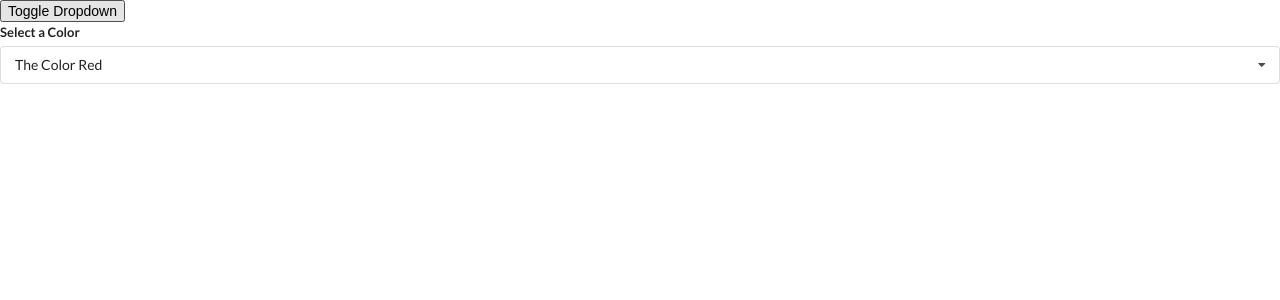
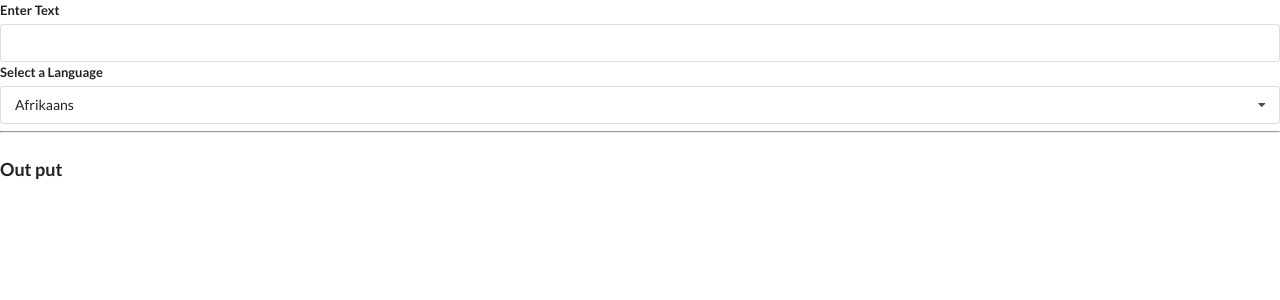
Before and after one commit to QuyetTran1211/React__Learning__Stephen, a React (Create React App) app in the folder widgets/: page /translate in a window 1280 px wide. Shown: the top 300 px of the page. Built offline with nearby package versions, Linux system fonts and the light colour scheme; no server answers.

Commit message:
final convert app and update react-router

```diff
--- a/widgets/src/App.js
+++ b/widgets/src/App.js
@@ -1,22 +1,24 @@
 import React, { useState } from 'react';
-// import Accordion from './compponents/Accordion';
-// import Search from './compponents/Search';
+import Accordion from './compponents/Accordion';
+import Search from './compponents/Search';
 import Dropdown from './compponents/Dropdown';
+import Translate from './compponents/Translate';
+import Route from './compponents/Route';
 
-// const items = [
-//   {
-//     title: 'What is React?',
-//     content: 'Reacti is a front end javascript framwork'
-//   },
-//   {
-//     title: 'Why use React',
-//     content: 'React is a favorite JS lubrary among engineers'
-//   },
-//   {
-//     title: 'How do you use react',
-//     content: 'You use React by creating compponents'
-//   }
-// ];
+const items = [
+  {
+    title: 'What is React?',
+    content: 'Reacti is a front end javascript framwork'
+  },
+  {
+    title: 'Why use React',
+    content: 'React is a favorite JS lubrary among engineers'
+  },
+  {
+    title: 'How do you use react',
+    content: 'You use React by creating compponents'
+  }
+];
 
 const options = [
   {
@@ -33,25 +35,58 @@ const options = [
   }
 ];
 
+// const showAccordion = () => {
+//   if (window.location.pathname === '/') {
+//     return <Accordion items={items} />;
+//   }
+// };
+
+// const showSearch = () => {
+//   if (window.location.pathname === '/search') {
+//     return <Search />;
+//   }
+// };
+
+// const showDropdown = () => {
+//   if (window.location.pathname === '/dropdown') {
+//     return <Dropdown options={options} />;
+//   }
+// };
+
+// const showTranslate = () => {
+//   if (window.location.pathname === '/translate') {
+//     return <Translate />;
+//   }
+// };
+
 // eslint-disable-next-line import/no-anonymous-default-export
 export default () => {
   const [selected, setSelected] = useState(options[0]);
-  const [showDropdown, setShowDropDown] = useState(true);
 
   return (
     <div>
-      <button onClick={() => setShowDropDown(!showDropdown)}>
-        Toggle Dropdown
-      </button>
-      {showDropdown ? (
-        /* <Accordion items={items} /> */
-        /* <Search /> */
+      {/* {showAccordion()}
+      {showSearch()}
+      {showDropdown()}
+      {showTranslate()} */}
+
+      <Route path="/">
+        <Accordion items={items} />
+      </Route>
+      <Route path="/search">
+        <Search />
+      </Route>
+      <Route path="/dropdown">
         <Dropdown
+          label="Choose Your Color"
+          options={options}
           selected={selected}
           onSelectedChange={setSelected}
-          options={options}
         />
-      ) : null}
+      </Route>
+      <Route path="/translate">
+        <Translate />
+      </Route>
     </div>
   );
 };
--- /dev/null
+++ b/widgets/src/compponents/Convert.js
@@ -0,0 +1,43 @@
+import React, { useState, useEffect } from 'react';
+import axios from 'axios';
+
+const Convert = ({ language, text }) => {
+  const [translated, setTranslated] = useState('');
+  const [debouncedText, setDebouncedText] = useState(text);
+
+  useEffect(() => {
+    const timerId = setTimeout(() => {
+      setDebouncedText(text);
+    }, 500);
+
+    return () => {
+      clearTimeout(timerId);
+    };
+  }, [text]);
+
+  useEffect(() => {
+    const doTranslation = async () => {
+      const { data } = await axios.post(
+        'https://translation.googleapis.com/language/translate/v2',
+        {},
+        {
+          params: {
+            q: debouncedText,
+            target: language.value,
+            key: 'AIzaSyCHUCmpR7cT_yDFHC98CZJy2LTms-IwDlM'
+          }
+        }
+      );
+      setTranslated(data.data.translations[0].translatedText);
+    };
+    doTranslation();
+  }, [language, debouncedText]);
+
+  return (
+    <div>
+      <h1 className="ui header">{translated}</h1>
+    </div>
+  );
+};
+
+export default Convert;
--- a/widgets/src/compponents/Dropdown.js
+++ b/widgets/src/compponents/Dropdown.js
@@ -1,6 +1,6 @@
 import React, { useState, useEffect, useRef } from 'react';
 
-const Dropdown = ({ options, selected, onSelectedChange }) => {
+const Dropdown = ({ label, options, selected, onSelectedChange }) => {
   const [open, setOpen] = useState(false);
 
   const ref = useRef();
@@ -39,7 +39,7 @@ const Dropdown = ({ options, selected, onSelectedChange }) => {
   return (
     <div ref={ref} className="ui form">
       <div className="field">
-        <label className="label">Select a Color</label>
+        <label className="label">{label}</label>
         <div
           className={`ui selection dropdown ${open ? 'visible active' : ''}`}
           onClick={() => {
--- /dev/null
+++ b/widgets/src/compponents/Route.js
@@ -0,0 +1,5 @@
+const Route = ({ path, children }) => {
+  return window.location.pathname === path ? children : null;
+};
+
+export default Route;
--- /dev/null
+++ b/widgets/src/compponents/Translate.js
@@ -0,0 +1,60 @@
+import React, { useState } from 'react';
+import Convert from './Convert';
+import Dropdown from './Dropdown';
+
+const options = [
+  {
+    label: 'Afrikaans',
+    value: 'af'
+  },
+  {
+    label: 'Arabic',
+    value: 'ar'
+  },
+  {
+    label: 'Hindi',
+    value: 'hi'
+  },
+  {
+    label: 'Vietnamese',
+    value: 'vi'
+  },
+  {
+    label: 'Chinese',
+    value: 'zh-CN'
+  }
+];
+
+const Translate = () => {
+  const [language, setLanguage] = useState(options[0]);
+  const [text, setText] = useState('');
+  return (
+    <div>
+      <div className="ui form">
+        <div className="field">
+          <label>Enter Text</label>
+          <input
+            value={text}
+            onChange={(e) => {
+              setText(e.target.value);
+            }}
+          />
+        </div>
+      </div>
+
+      <Dropdown
+        label="Select a Language"
+        selected={language}
+        onSelectedChange={setLanguage}
+        options={options}
+      />
+      <hr />
+      <h3 className="ui header">Out put</h3>
+      <Convert text={text} language={language} />
+    </div>
+  );
+};
+
+export default Translate;
+
+// AIzaSyCHUCmpR7cT_yDFHC98CZJy2LTms-IwDlM
```
